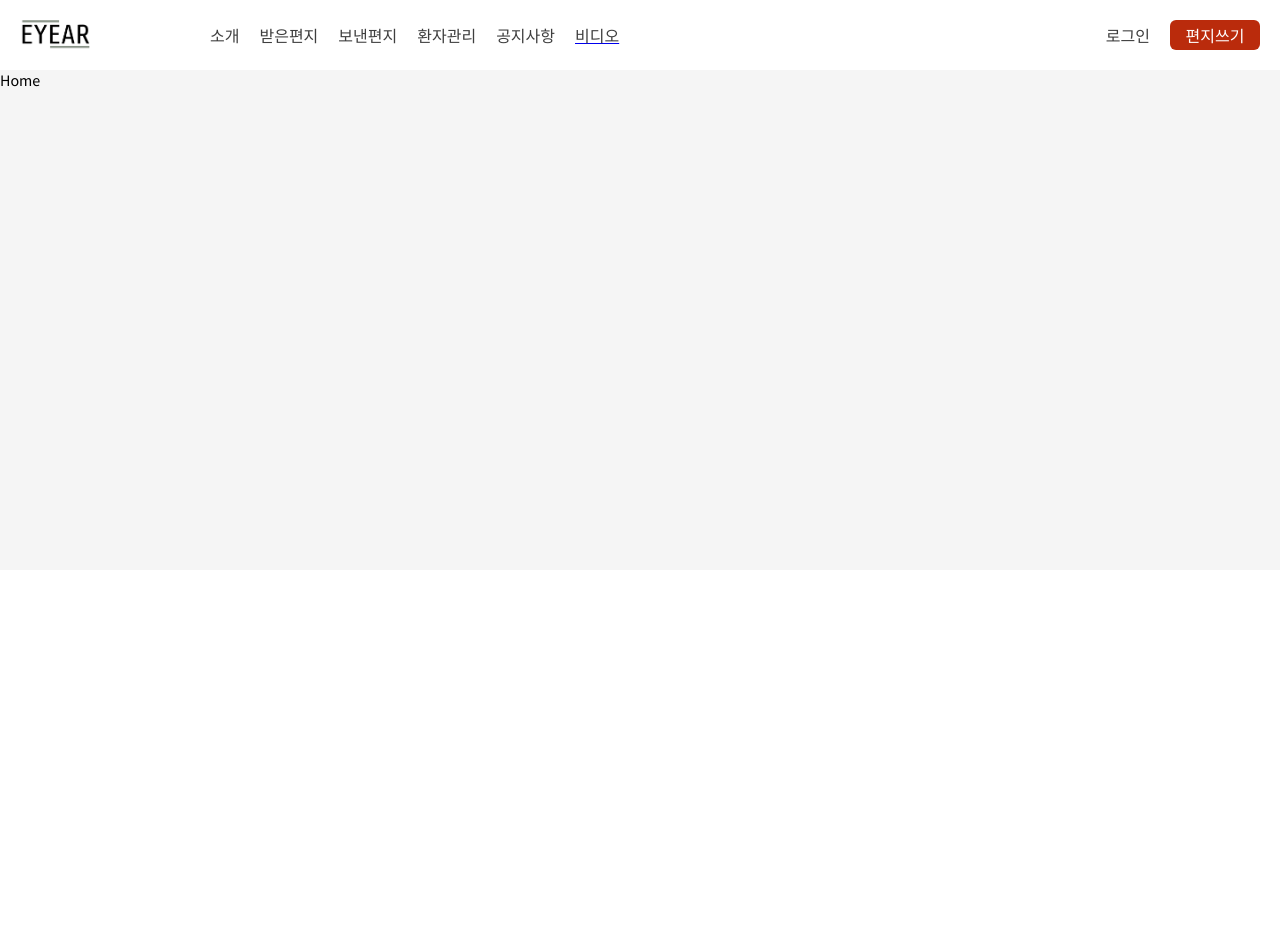
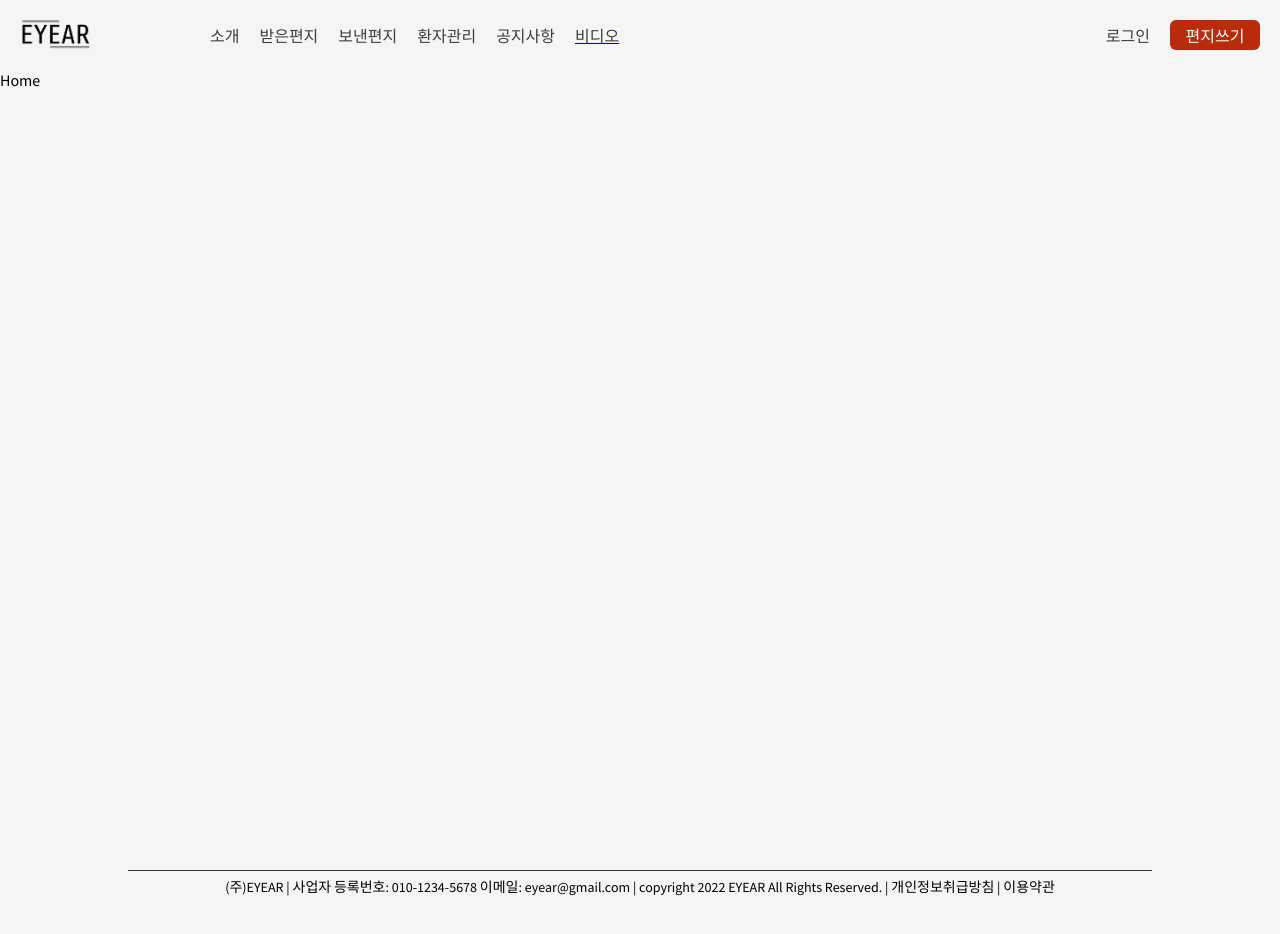
Before and after one commit to eyear22/eyear_frontend, a React (Create React App) app: page / in a window 1280 px wide. Shown: the top 934 px of the page. Before the commit the page ends 800 px from the top, so only its background shows below. Built offline with nearby package versions, Linux system fonts and the light colour scheme.

Commit message:
[FEAT] Footer 생성

```diff
--- /dev/null
+++ b/src/components/home/Footer.js
@@ -0,0 +1,39 @@
+import styled from 'styled-components';
+import { mobile } from '../../utils/responsive';
+
+const Footer = () => {
+  return (
+    <Container>
+      <Line />
+      <Text>
+        (주)EYEAR | 사업자 등록번호: 010-1234-5678 이메일: eyear@gmail.com | copyright 2022 EYEAR All Rights Reserved. |
+        개인정보취급방침 | 이용약관
+      </Text>
+    </Container>
+  );
+};
+
+const Container = styled.div`
+  display: flex;
+  flex-direction: column;
+  align-items: center;
+  overflow-x: hidden;
+  overflow-y: auto;
+  padding-bottom: 100px;
+`;
+
+const Line = styled.div`
+  height: 1px;
+  width: 80vw;
+  background-color: #363636;
+`;
+
+const Text = styled.text`
+  width: 80vw;
+  margin-top: 5px;
+  font-size: 14px;
+  text-align: center;
+  ${mobile({ fontSize: '10px' })}
+`;
+
+export default Footer;
--- a/src/pages/Home.js
+++ b/src/pages/Home.js
@@ -1,12 +1,19 @@
+import styled from 'styled-components';
+import Footer from '../components/home/Footer';
 import Header from '../components/home/Header';
 
 const Home = () => {
   return (
-    <div>
+    <Container>
       <Header />
-      <div style={{ backgroundColor: '#f5f5f5', height: 500 }}>Home</div>
-    </div>
+      <div style={{ backgroundColor: '#f5f5f5', height: '100vh' }}>Home</div>
+      <Footer />
+    </Container>
   );
 };
 
+const Container = styled.div`
+  background-color: #f5f5f5;
+`;
+
 export default Home;
```
